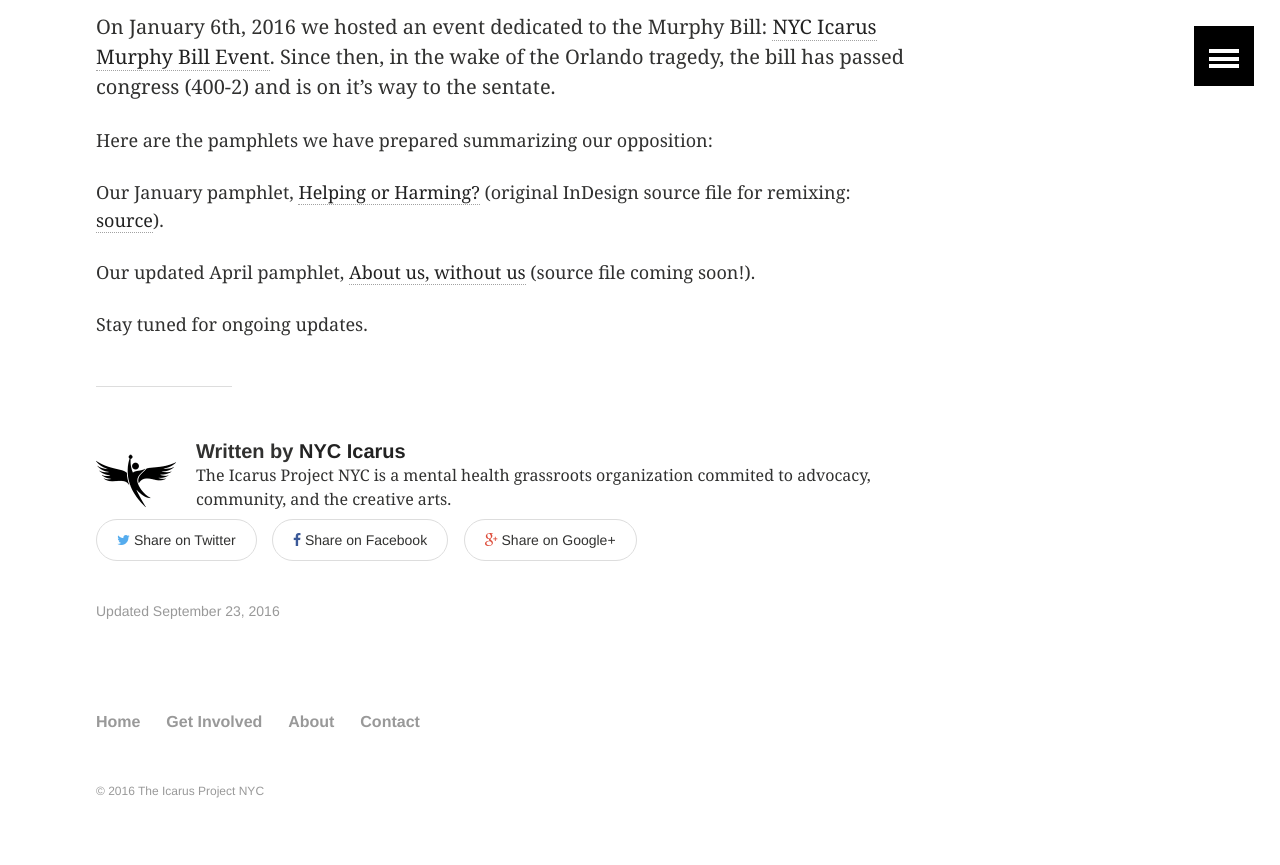
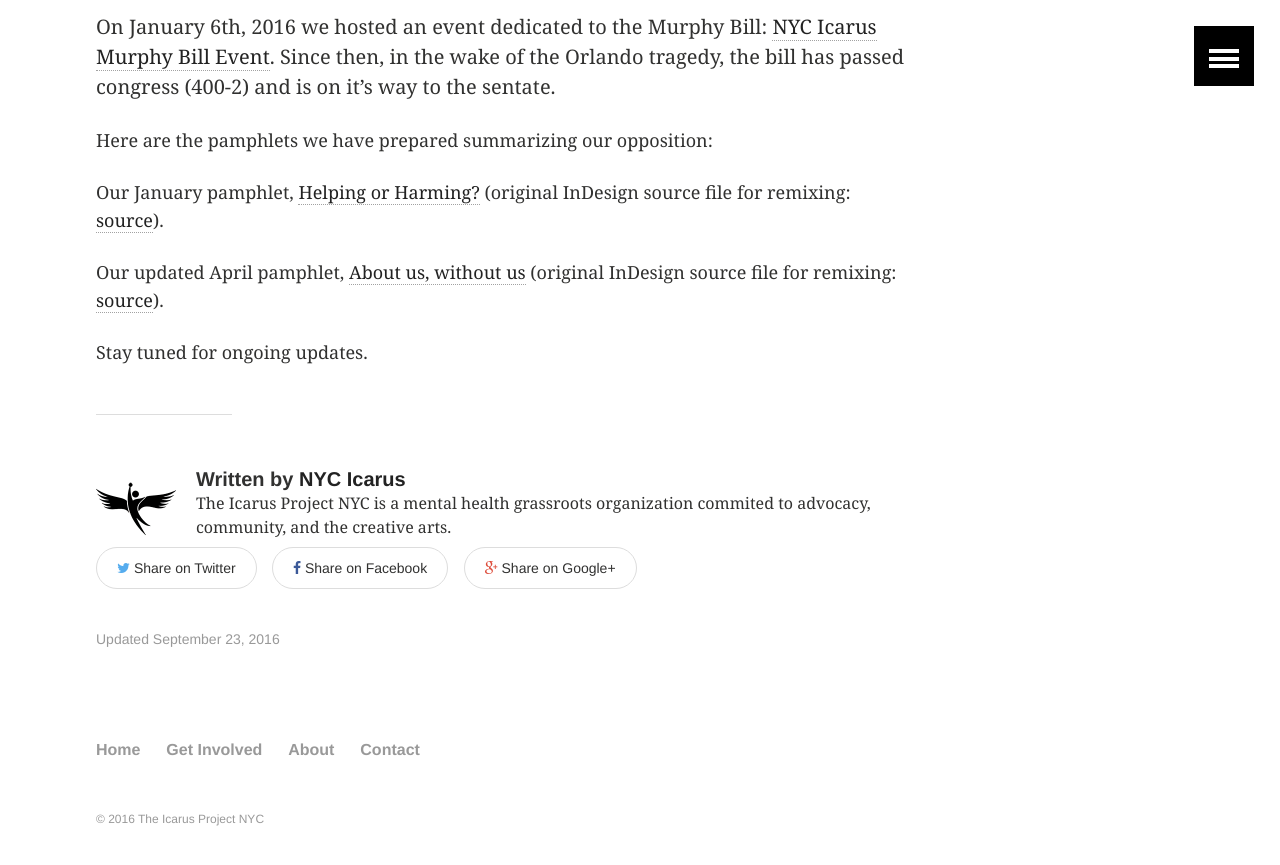
Before and after one commit to nycicarus/nycicarus.github.io, a Jekyll site: the page built from _posts/resources/2016-07-08-stop-murphy.md, in a window 1280 px wide and 900 px high, scrolled down 975 px. Shown: the top 865 px of the window. Built offline with Jekyll 4.4.1, drawn with Linux system fonts in a browser that asks for light colours.

Commit message:
adding new indeisgn source file + link

```diff
--- a/_posts/resources/2016-07-08-stop-murphy.md
+++ b/_posts/resources/2016-07-08-stop-murphy.md
@@ -22,6 +22,6 @@ Here are the pamphlets we have prepared summarizing our opposition:
 
 Our January pamphlet, [Helping or Harming?](http://nycicarus.org/images/2016-01-murphy.pdf) (original InDesign source file for remixing: [source](http://nycicarus.org/images/2016-01-murphy.ai)).
 
-Our updated April pamphlet, [About us, without us](http://nycicarus.org/images/2016-07-murphy.pdf) (source file coming soon!).
+Our updated April pamphlet, [About us, without us](http://nycicarus.org/images/2016-07-murphy.pdf) (original InDesign source file for remixing: [source](http://nycicarus.org/images/2016-07-murphy.ai)).
 
 Stay tuned for ongoing updates.
```
Also changed, not shown: 1 other file.
